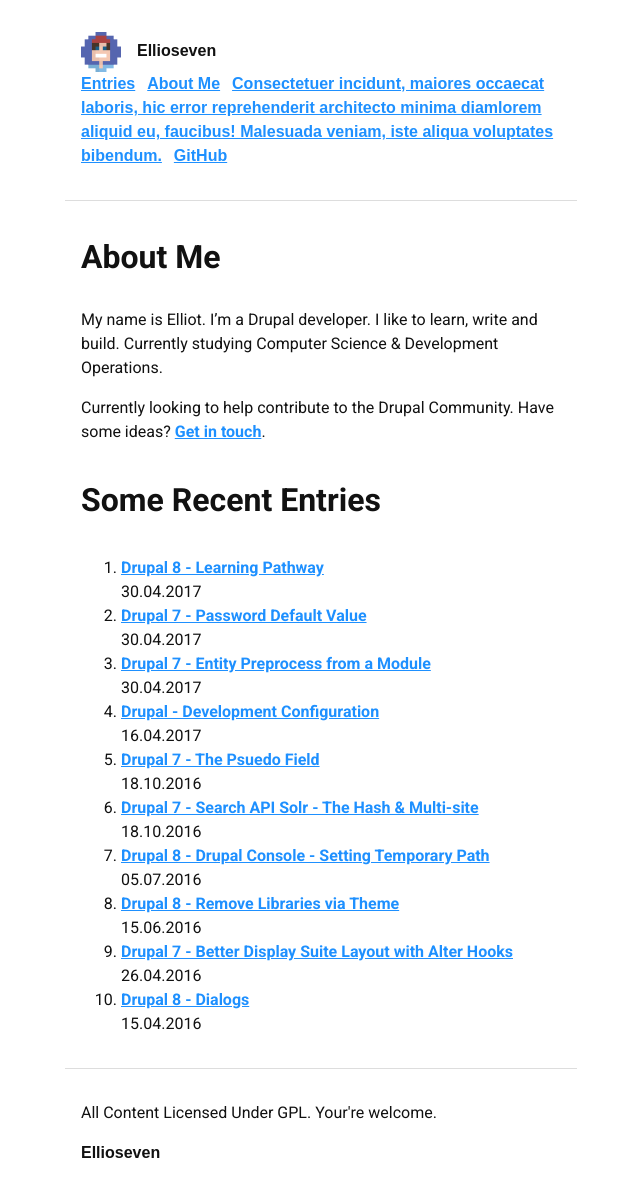
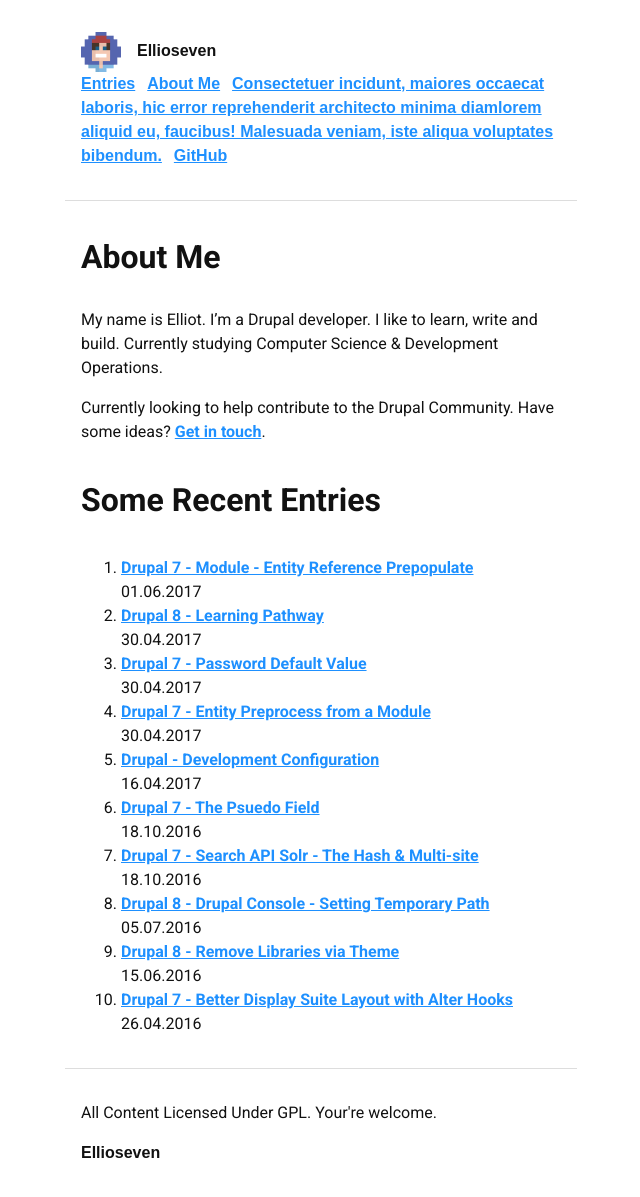
Before and after one commit to ellioseven/ellioseven.github.io, a Jekyll site: the page built from index.md, in a window 1280 px wide. Shown: the whole page, without its empty margins (319-959 px from the left). Built offline with Jekyll 4.4.1, drawn with Linux system fonts in a browser that asks for light colours; our own code applies the rules of GitHub Pages for plain Markdown files.

Commit message:
Publish entity reference prepopulate

```diff
--- a/_drafts/drupal-7-module-entity-reference-prepopulate.markdown
+++ b/_posts/2017-06-01-drupal-7-module-entity-reference-prepopulate.markdown
@@ -1,6 +1,7 @@
 ---
 layout: post
 title: "Drupal 7 - Module - Entity Reference Prepopulate"
+date: 2017-06-01
 ---
 > Allow prepopulating any Entity reference field via URL.
 
```
